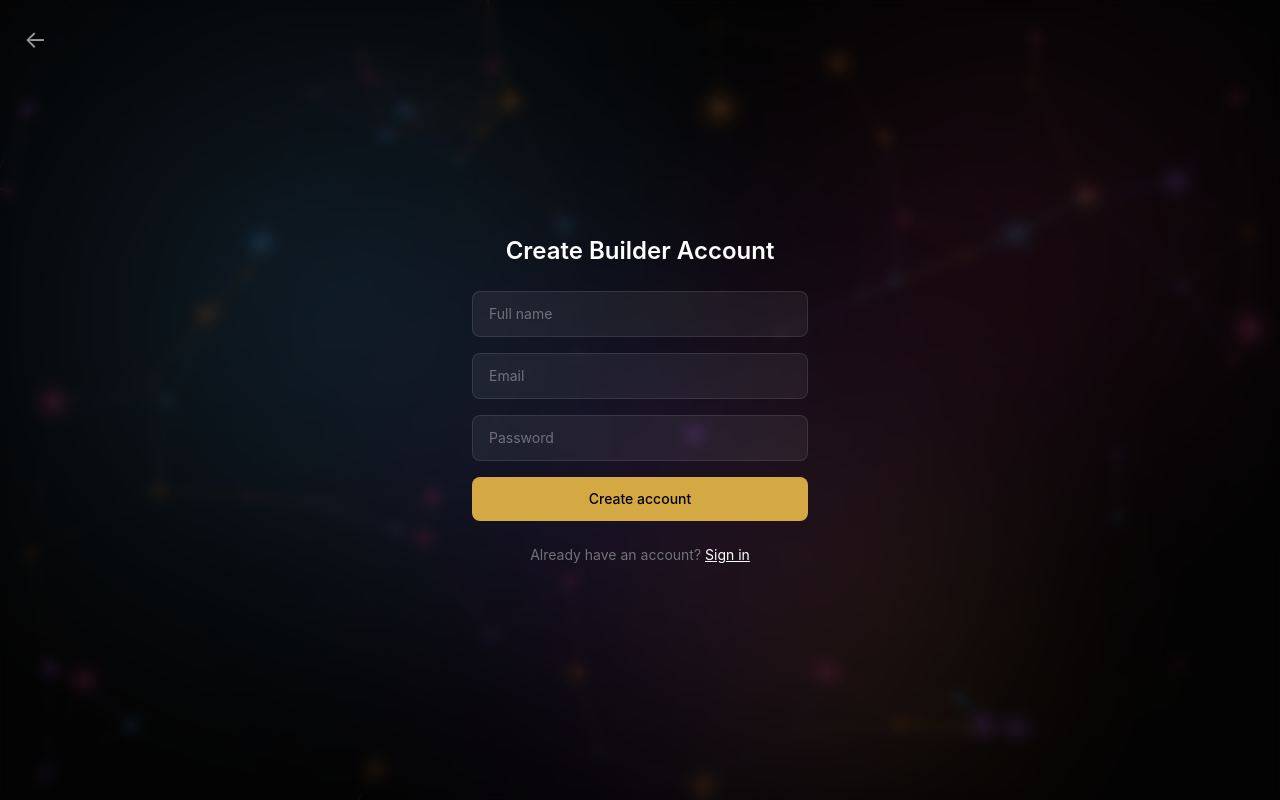
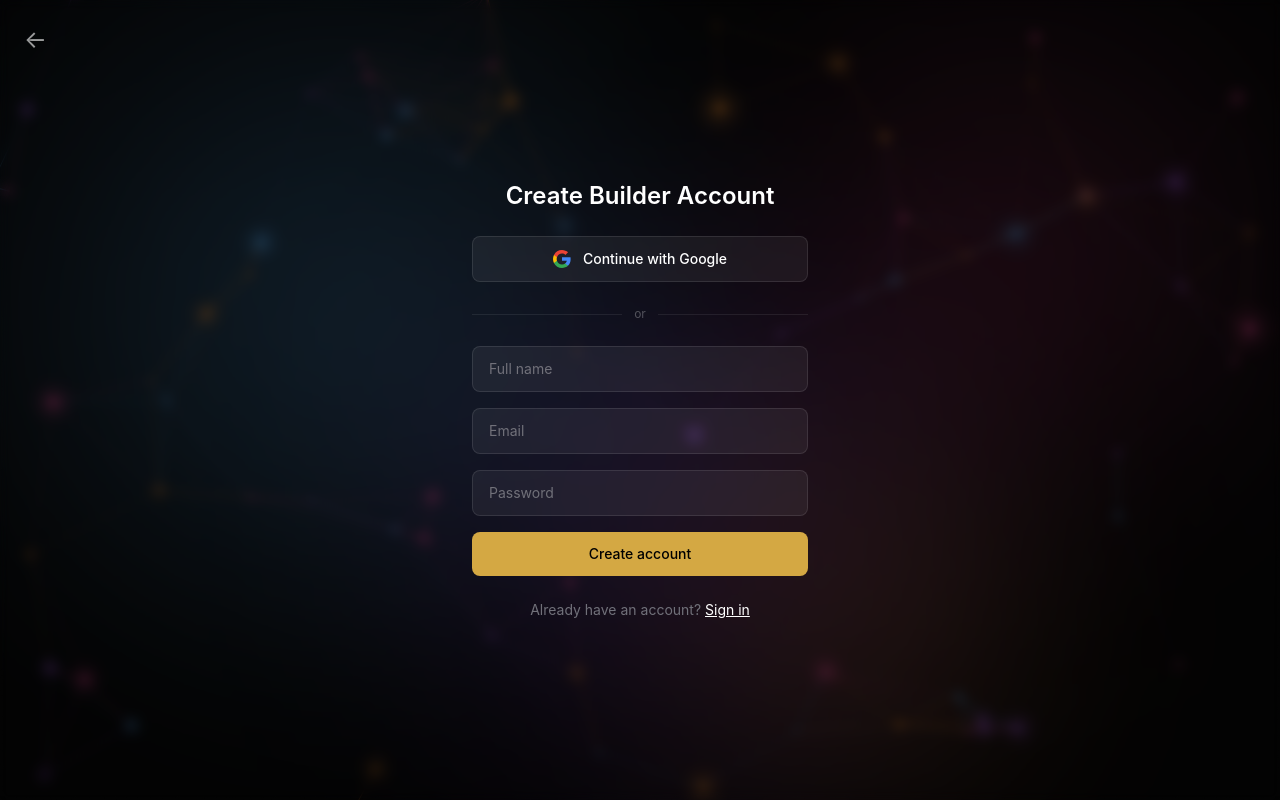
Before and after one commit to piramsingh/sikh-tech-collective, a Next.js app: page /signup in a window 1280 px wide. Built offline with nearby package versions, Linux system fonts and the light colour scheme.

Commit message:
Add Google Auth to login and signup pages
closes #2

```diff
--- a/app/login/page.tsx
+++ b/app/login/page.tsx
@@ -11,6 +11,14 @@ export default function LoginPage() {
   const [password, setPassword] = useState('')
   const [error, setError] = useState<string | null>(null)
   const [loading, setLoading] = useState(false)
+
+  async function handleGoogleLogin() {
+    const supabase = createClient()
+    await supabase.auth.signInWithOAuth({
+      provider: 'google',
+      options: { redirectTo: `${window.location.origin}/auth/callback?next=/dashboard` },
+    })
+  }
 
   async function handleLogin(e: React.FormEvent) {
     e.preventDefault()
@@ -35,6 +43,28 @@ export default function LoginPage() {
       </a>
       <div className="relative w-full max-w-sm space-y-6 px-6" style={{ zIndex: 3 }}>
         <h1 className="text-2xl font-semibold text-center text-white">Builder Login</h1>
+
+        <button
+          type="button"
+          onClick={handleGoogleLogin}
+          className="w-full flex items-center justify-center gap-3 rounded-lg px-4 py-3 text-sm font-medium transition-opacity hover:opacity-80"
+          style={{ background: 'rgba(255,255,255,0.06)', border: '1px solid rgba(255,255,255,0.1)', color: '#fff' }}
+        >
+          <svg width="18" height="18" viewBox="0 0 18 18" fill="none">
+            <path d="M17.64 9.2c0-.637-.057-1.251-.164-1.84H9v3.481h4.844c-.209 1.125-.843 2.078-1.796 2.716v2.259h2.908c1.702-1.567 2.684-3.875 2.684-6.615z" fill="#4285F4"/>
+            <path d="M9 18c2.43 0 4.467-.806 5.956-2.184l-2.908-2.259c-.806.54-1.837.86-3.048.86-2.344 0-4.328-1.584-5.036-3.711H.957v2.332A8.997 8.997 0 009 18z" fill="#34A853"/>
+            <path d="M3.964 10.706A5.41 5.41 0 013.682 9c0-.593.102-1.17.282-1.706V4.962H.957A8.996 8.996 0 000 9c0 1.452.348 2.827.957 4.038l3.007-2.332z" fill="#FBBC05"/>
+            <path d="M9 3.58c1.321 0 2.508.454 3.44 1.345l2.582-2.58C13.463.891 11.426 0 9 0A8.997 8.997 0 00.957 4.962L3.964 7.294C4.672 5.163 6.656 3.58 9 3.58z" fill="#EA4335"/>
+          </svg>
+          Continue with Google
+        </button>
+
+        <div className="flex items-center gap-3">
+          <div className="flex-1 h-px" style={{ background: 'rgba(255,255,255,0.08)' }} />
+          <span className="text-xs text-zinc-600">or</span>
+          <div className="flex-1 h-px" style={{ background: 'rgba(255,255,255,0.08)' }} />
+        </div>
+
         <form onSubmit={handleLogin} className="space-y-4">
           <input
             type="email"
--- a/app/signup/page.tsx
+++ b/app/signup/page.tsx
@@ -13,6 +13,14 @@ export default function SignupPage() {
   const [error, setError] = useState<string | null>(null)
   const [loading, setLoading] = useState(false)
   const [submitted, setSubmitted] = useState(false)
+
+  async function handleGoogleSignup() {
+    const supabase = createClient()
+    await supabase.auth.signInWithOAuth({
+      provider: 'google',
+      options: { redirectTo: `${window.location.origin}/auth/callback?next=/onboarding` },
+    })
+  }
 
   async function handleSignup(e: React.FormEvent) {
     e.preventDefault()
@@ -57,6 +65,28 @@ export default function SignupPage() {
         ) : (
         <>
         <h1 className="text-2xl font-semibold text-center text-white">Create Builder Account</h1>
+
+        <button
+          type="button"
+          onClick={handleGoogleSignup}
+          className="w-full flex items-center justify-center gap-3 rounded-lg px-4 py-3 text-sm font-medium transition-opacity hover:opacity-80"
+          style={{ background: 'rgba(255,255,255,0.06)', border: '1px solid rgba(255,255,255,0.1)', color: '#fff' }}
+        >
+          <svg width="18" height="18" viewBox="0 0 18 18" fill="none">
+            <path d="M17.64 9.2c0-.637-.057-1.251-.164-1.84H9v3.481h4.844c-.209 1.125-.843 2.078-1.796 2.716v2.259h2.908c1.702-1.567 2.684-3.875 2.684-6.615z" fill="#4285F4"/>
+            <path d="M9 18c2.43 0 4.467-.806 5.956-2.184l-2.908-2.259c-.806.54-1.837.86-3.048.86-2.344 0-4.328-1.584-5.036-3.711H.957v2.332A8.997 8.997 0 009 18z" fill="#34A853"/>
+            <path d="M3.964 10.706A5.41 5.41 0 013.682 9c0-.593.102-1.17.282-1.706V4.962H.957A8.996 8.996 0 000 9c0 1.452.348 2.827.957 4.038l3.007-2.332z" fill="#FBBC05"/>
+            <path d="M9 3.58c1.321 0 2.508.454 3.44 1.345l2.582-2.58C13.463.891 11.426 0 9 0A8.997 8.997 0 00.957 4.962L3.964 7.294C4.672 5.163 6.656 3.58 9 3.58z" fill="#EA4335"/>
+          </svg>
+          Continue with Google
+        </button>
+
+        <div className="flex items-center gap-3">
+          <div className="flex-1 h-px" style={{ background: 'rgba(255,255,255,0.08)' }} />
+          <span className="text-xs text-zinc-600">or</span>
+          <div className="flex-1 h-px" style={{ background: 'rgba(255,255,255,0.08)' }} />
+        </div>
+
         <form onSubmit={handleSignup} className="space-y-4">
           <input
             type="text"
```
